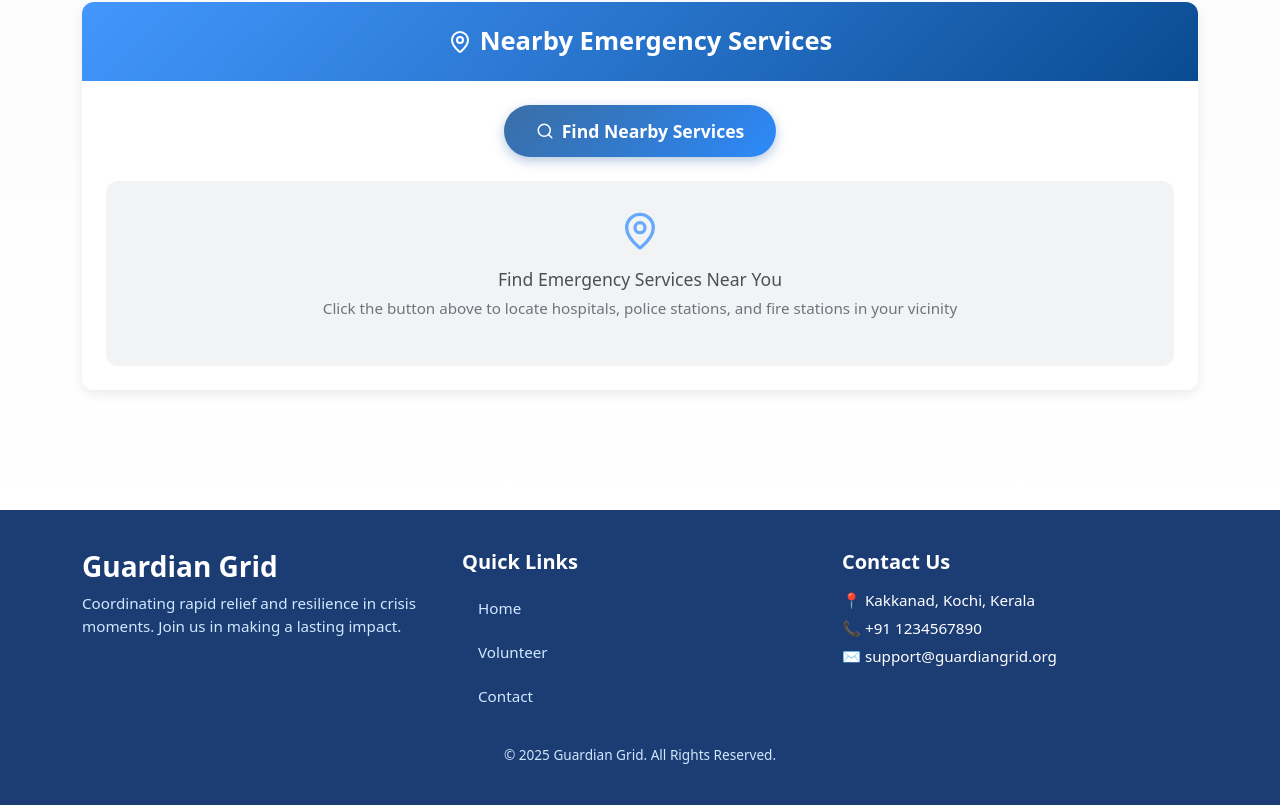
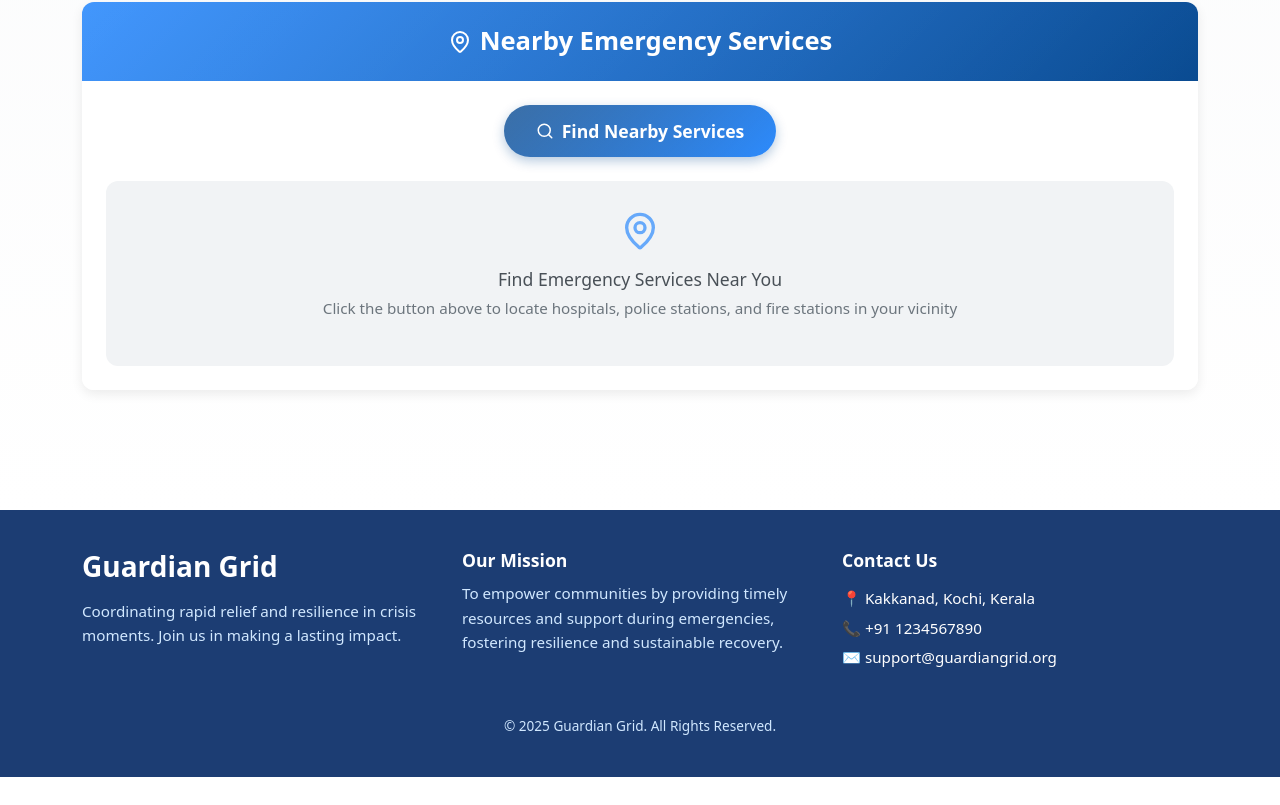
Before and after one commit to vishnu6512/Guardian-Grid, a React (Vite) app: page /faq in a window 1280 px wide. Shown: the part 694-1499 px from the top of the page. After the commit the page ends 1471 px from the top, so only its background shows below. Built offline with nearby package versions, Linux system fonts and the light colour scheme.

Commit message:
ui changes

```diff
--- a/src/components/Footer.jsx
+++ b/src/components/Footer.jsx
@@ -1,39 +1,38 @@
 import React from 'react';
-import { Container, Row, Col, Nav } from 'react-bootstrap';
+import { Container, Row, Col } from 'react-bootstrap';
 
 const Footer = () => {
   return (
     <footer style={{ backgroundColor: "#1C3D73", color: "white", padding: "40px 0" }}>
       <Container>
-        <Row className="text-center text-md-start">
+        {/* First Row: Brand, Mission Statement, Contact Info */}
+        <Row className="text-center text-md-start" style={{ marginBottom: "30px" }}>
           {/* Brand and Description */}
           <Col md={4} className="mb-4 mb-md-0">
-            <h4 style={{ fontWeight: "bold", fontSize: "1.75rem" }}>Guardian Grid</h4>
-            <p style={{ fontSize: "0.95rem", color: "#D1E8FF" }}>
+            <h4 style={{ fontWeight: "bold", fontSize: "1.75rem", marginBottom: "15px" }}>Guardian Grid</h4>
+            <p style={{ fontSize: "0.95rem", color: "#D1E8FF", lineHeight: "1.6" }}>
               Coordinating rapid relief and resilience in crisis moments. Join us in making a lasting impact.
             </p>
           </Col>
 
-          {/* Quick Links */}
+          {/* Mission Statement */}
           <Col md={4} className="mb-4 mb-md-0">
-            <h5 style={{ fontWeight: "bold", marginBottom: "15px" }}>Quick Links</h5>
-            <Nav className="flex-column">
-              <Nav.Link href="/" style={linkStyle}>Home</Nav.Link>
-              <Nav.Link href="/volunteer-registration" style={linkStyle}>Volunteer</Nav.Link>
-              <Nav.Link href="/faq" style={linkStyle}>Contact</Nav.Link>
-            </Nav>
+            <h5 style={{ fontWeight: "bold", fontSize: "1.1rem", marginBottom: "10px" }}>Our Mission</h5>
+            <p style={{ fontSize: "0.95rem", color: "#D1E8FF", lineHeight: "1.6" }}>
+              To empower communities by providing timely resources and support during emergencies, fostering resilience and sustainable recovery.
+            </p>
           </Col>
 
           {/* Contact Info */}
           <Col md={4}>
-            <h5 style={{ fontWeight: "bold", marginBottom: "15px" }}>Contact Us</h5>
-            <p style={{ marginBottom: "5px", fontSize: "0.95rem" }}>
+            <h5 style={{ fontWeight: "bold", fontSize: "1.1rem", marginBottom: "15px" }}>Contact Us</h5>
+            <p style={{ marginBottom: "5px", fontSize: "0.95rem", lineHeight: "1.6" }}>
               📍 Kakkanad, Kochi, Kerala
             </p>
-            <p style={{ marginBottom: "5px", fontSize: "0.95rem" }}>
+            <p style={{ marginBottom: "5px", fontSize: "0.95rem", lineHeight: "1.6" }}>
               📞 +91 1234567890
             </p>
-            <p style={{ fontSize: "0.95rem" }}>
+            <p style={{ fontSize: "0.95rem", lineHeight: "1.6" }}>
               ✉️ support@guardiangrid.org
             </p>
           </Col>
@@ -42,7 +41,7 @@ const Footer = () => {
         {/* Copyright */}
         <Row className="text-center mt-4">
           <Col>
-            <p style={{ fontSize: "0.85rem", color: "#D1E8FF", marginBottom: "0" }}>
+            <p style={{ fontSize: "0.85rem", color: "#D1E8FF", marginBottom: "0", lineHeight: "1.6" }}>
               © {new Date().getFullYear()} Guardian Grid. All Rights Reserved.
             </p>
           </Col>
@@ -52,12 +51,4 @@ const Footer = () => {
   );
 };
 
-// Link styling
-const linkStyle = {
-  color: "#D1E8FF",
-  textDecoration: "none",
-  fontSize: "0.95rem",
-  marginBottom: "5px"
-};
-
 export default Footer;
```
